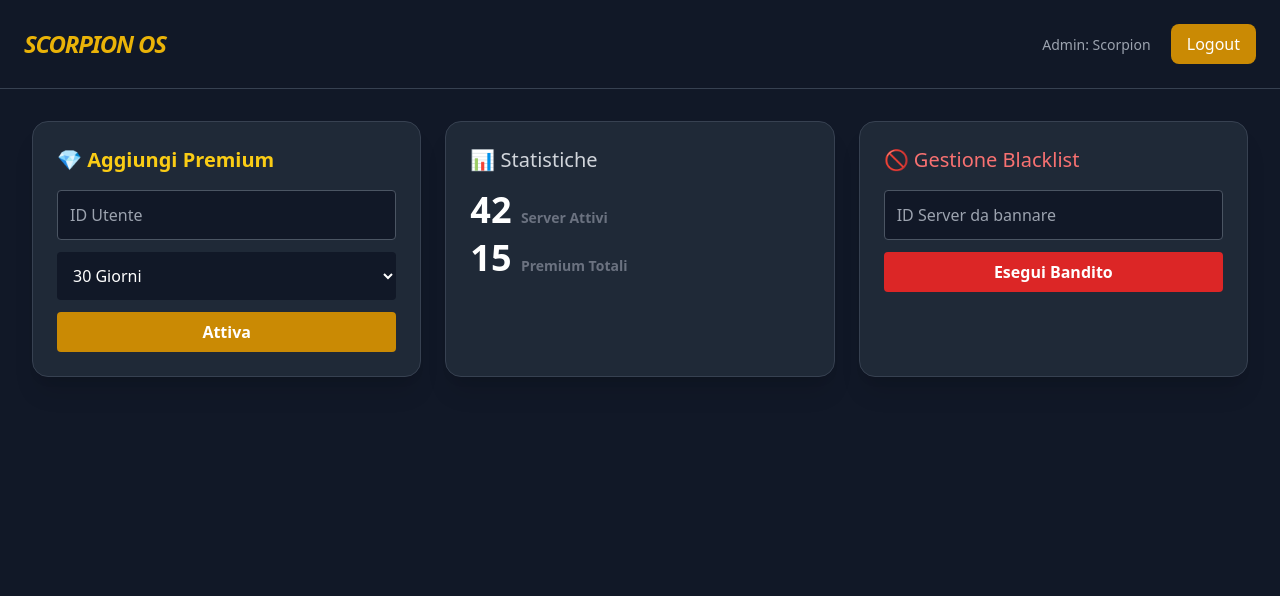
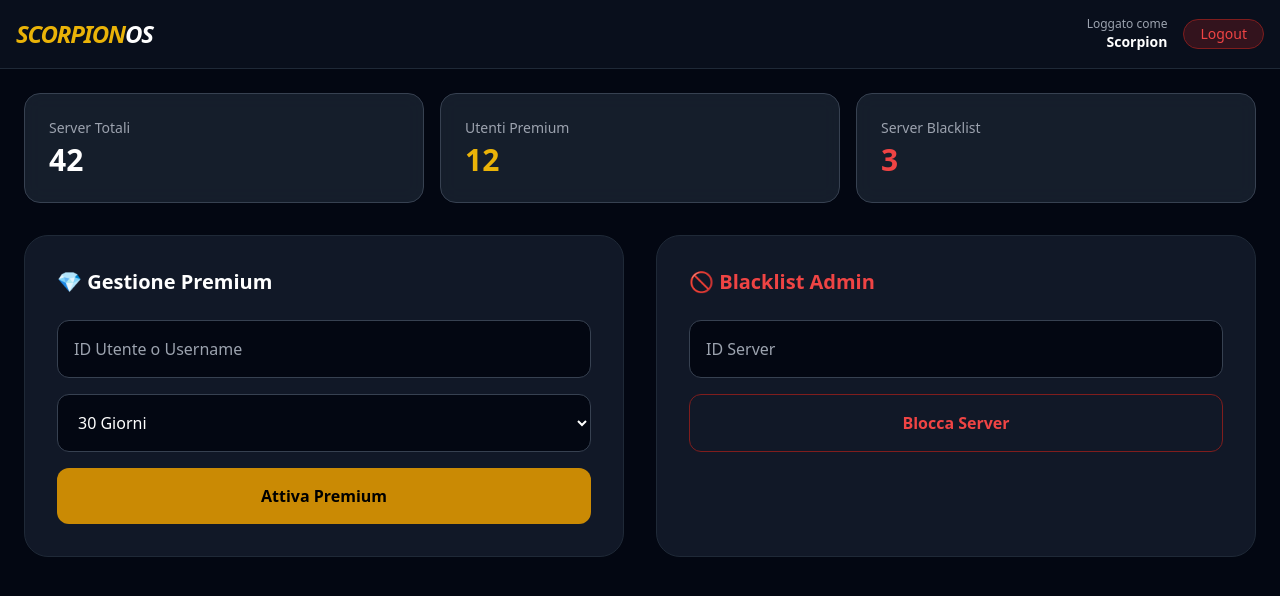
Before and after one commit to Damyxere/Roleplay-bot-italian, a website: page index.html in a window 1280 px wide. Drawn offline with nearby package versions, Linux system fonts and the light colour scheme.

Commit message:
Update index.html

```diff
--- a/index.html
+++ b/index.html
@@ -1,49 +1,74 @@
 <!DOCTYPE html>
 <html lang="it">
 <head>
+    <meta charset="UTF-8">
+    <meta name="viewport" content="width=device-width, initial-scale=1.0">
+    <title>Scorpion OS | Admin Dashboard</title>
     <script src="https://cdn.tailwindcss.com"></script>
-    <meta name="viewport" content="width=device-width, initial-scale=1.0">
+    <style>
+        .glass-card { background: rgba(31, 41, 55, 0.7); backdrop-filter: blur(10px); }
+    </style>
 </head>
-<body class="bg-gray-900 text-white font-sans">
+<body class="bg-gray-950 text-white min-h-screen font-sans">
 
-    <!-- Sidebar / Navigazione -->
-    <nav class="p-6 border-b border-gray-700 flex justify-between items-center">
-        <h1 class="text-2xl font-bold text-yellow-500 italic tracking-tighter">SCORPION OS</h1>
-        <div class="space-x-4">
-            <span class="text-sm text-gray-400">Admin: Scorpion</span>
-            <button class="bg-yellow-600 px-4 py-2 rounded-lg hover:bg-yellow-500 transition">Logout</button>
+    <!-- Navbar -->
+    <nav class="border-b border-gray-800 p-4 flex justify-between items-center bg-gray-900/50">
+        <h1 class="text-2xl font-black italic tracking-tighter text-yellow-500">SCORPION<span class="text-white">OS</span></h1>
+        <div class="flex items-center gap-4">
+            <div class="text-right">
+                <p class="text-xs text-gray-400">Loggato come</p>
+                <p class="text-sm font-bold">Scorpion</p>
+            </div>
+            <button class="bg-red-600/20 text-red-500 px-4 py-1 rounded-full text-sm border border-red-900 hover:bg-red-600 hover:text-white transition">Logout</button>
         </div>
     </nav>
 
-    <!-- Main Content -->
-    <main class="p-8 grid grid-cols-1 md:grid-cols-2 lg:grid-cols-3 gap-6">
+    <!-- Main Dashboard -->
+    <main class="p-6 max-w-7xl mx-auto space-y-8">
 
-        <!-- Card Gestione Premium -->
-        <div class="bg-gray-800 p-6 rounded-2xl border border-gray-700 shadow-xl hover:border-yellow-500 transition">
-            <h2 class="text-xl mb-4 text-yellow-400 font-semibold">💎 Aggiungi Premium</h2>
-            <input type="text" placeholder="ID Utente" class="w-full bg-gray-900 p-3 rounded mb-3 border border-gray-600">
-            <select class="w-full bg-gray-900 p-3 rounded mb-3">
-                <option>30 Giorni</option>
-                <option>60 Giorni</option>
-                <option>1 Anno</option>
-            </select>
-            <button class="w-full bg-yellow-600 py-2 rounded font-bold hover:scale-105 transition">Attiva</button>
-        </div>
+        <!-- Stats Grid -->
+        <section class="grid grid-cols-1 md:grid-cols-3 gap-4">
+            <div class="glass-card p-6 rounded-2xl border border-gray-700">
+                <h3 class="text-gray-400 text-sm">Server Totali</h3>
+                <p class="text-3xl font-bold mt-1">42</p>
+            </div>
+            <div class="glass-card p-6 rounded-2xl border border-gray-700">
+                <h3 class="text-gray-400 text-sm">Utenti Premium</h3>
+                <p class="text-3xl font-bold mt-1 text-yellow-500">12</p>
+            </div>
+            <div class="glass-card p-6 rounded-2xl border border-gray-700">
+                <h3 class="text-gray-400 text-sm">Server Blacklist</h3>
+                <p class="text-3xl font-bold mt-1 text-red-500">3</p>
+            </div>
+        </section>
 
-        <!-- Card Statistiche -->
-        <div class="bg-gray-800 p-6 rounded-2xl border border-gray-700 shadow-xl">
-            <h2 class="text-xl mb-4 text-gray-300">📊 Statistiche</h2>
-            <p class="text-4xl font-bold">42 <span class="text-sm text-gray-500">Server Attivi</span></p>
-            <p class="text-4xl font-bold mt-2">15 <span class="text-sm text-gray-500">Premium Totali</span></p>
-        </div>
+        <!-- Operations Section -->
+        <section class="grid grid-cols-1 lg:grid-cols-2 gap-8">
 
-        <!-- Card Blacklist -->
-        <div class="bg-gray-800 p-6 rounded-2xl border border-gray-700 shadow-xl">
-            <h2 class="text-xl mb-4 text-red-400">🚫 Gestione Blacklist</h2>
-            <input type="text" placeholder="ID Server da bannare" class="w-full bg-gray-900 p-3 rounded mb-3 border border-gray-600">
-            <button class="w-full bg-red-600 py-2 rounded font-bold hover:bg-red-500 transition">Esegui Bandito</button>
-        </div>
+            <!-- Pannello Premium -->
+            <div class="bg-gray-900 p-8 rounded-3xl border border-gray-800">
+                <h2 class="text-xl font-bold mb-6 flex items-center gap-2">💎 Gestione Premium</h2>
+                <div class="space-y-4">
+                    <input type="text" placeholder="ID Utente o Username" class="w-full bg-gray-950 p-4 rounded-xl border border-gray-700 focus:border-yellow-500 outline-none transition">
+                    <select class="w-full bg-gray-950 p-4 rounded-xl border border-gray-700 outline-none">
+                        <option>30 Giorni</option>
+                        <option>60 Giorni</option>
+                        <option>1 Anno</option>
+                    </select>
+                    <button class="w-full bg-yellow-600 hover:bg-yellow-500 py-4 rounded-xl font-bold text-black transition transform active:scale-95">Attiva Premium</button>
+                </div>
+            </div>
 
+            <!-- Pannello Blacklist -->
+            <div class="bg-gray-900 p-8 rounded-3xl border border-gray-800">
+                <h2 class="text-xl font-bold mb-6 flex items-center gap-2 text-red-500">🚫 Blacklist Admin</h2>
+                <div class="space-y-4">
+                    <input type="text" placeholder="ID Server" class="w-full bg-gray-950 p-4 rounded-xl border border-gray-700 focus:border-red-500 outline-none transition">
+                    <button class="w-full border border-red-900 text-red-500 hover:bg-red-600 hover:text-white py-4 rounded-xl font-bold transition">Blocca Server</button>
+                </div>
+            </div>
+
+        </section>
     </main>
 
 </body>
```
